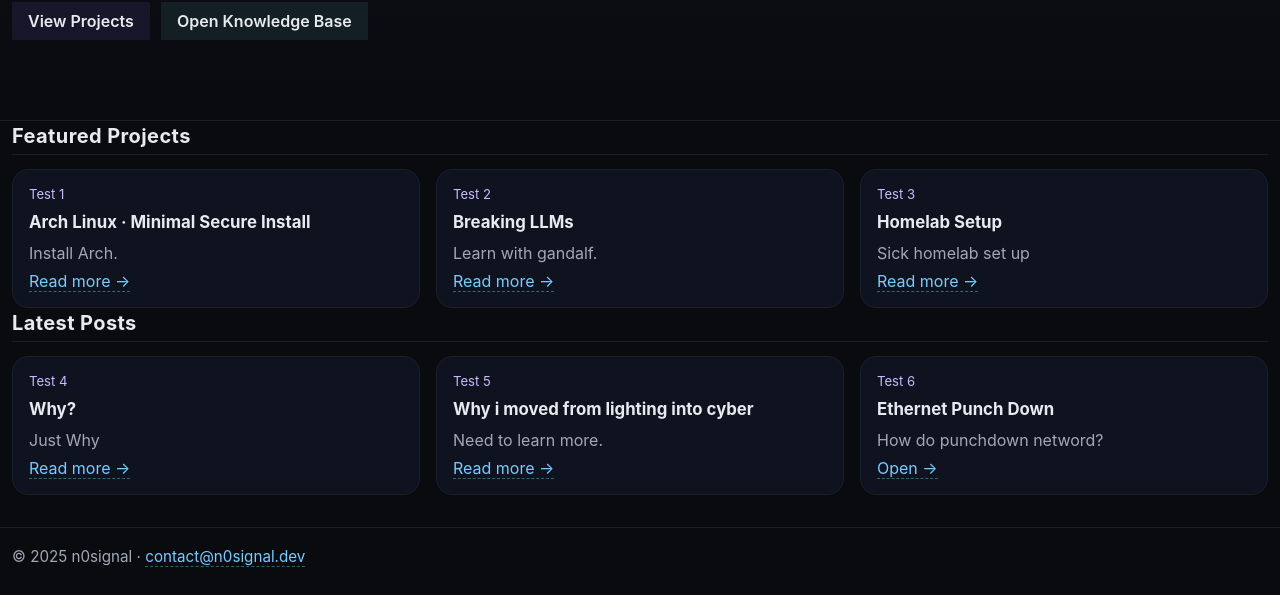
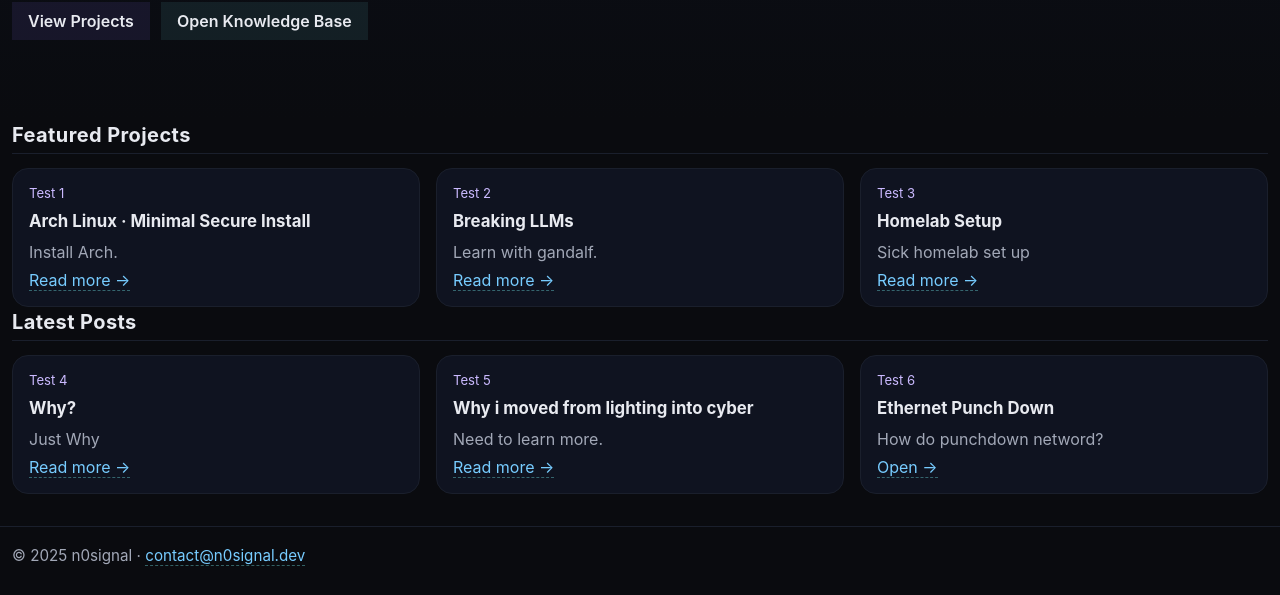
Before and after one commit to Kaninte/n0signal.dev, a Jekyll site: the page built from index.html, in a window 1280 px wide. Shown: the part 322-917 px from the top of the page. Built offline with Jekyll 4.4.1, drawn with Linux system fonts in a browser that asks for light colours.

Commit message:
Update home.css

```diff
--- a/assets/home.css
+++ b/assets/home.css
@@ -4,7 +4,7 @@
     radial-gradient(60% 80% at 70% 0%, rgba(141,107,255,.18), transparent 60%),
     radial-gradient(40% 70% at -10% 20%, rgba(85,50,255,.18), transparent 60%),
     linear-gradient(180deg, #0b0f19 0%, #0a0b0f 100%);
-  border-bottom:1px solid var(--border);
+  /* border-bottom:1px solid var(--border); */
   padding:6rem 0 5rem; /* buffer top & bottom */
 }
 .hero-inner{display:grid; gap:2rem; grid-template-columns: 1fr; align-items:center}
```
